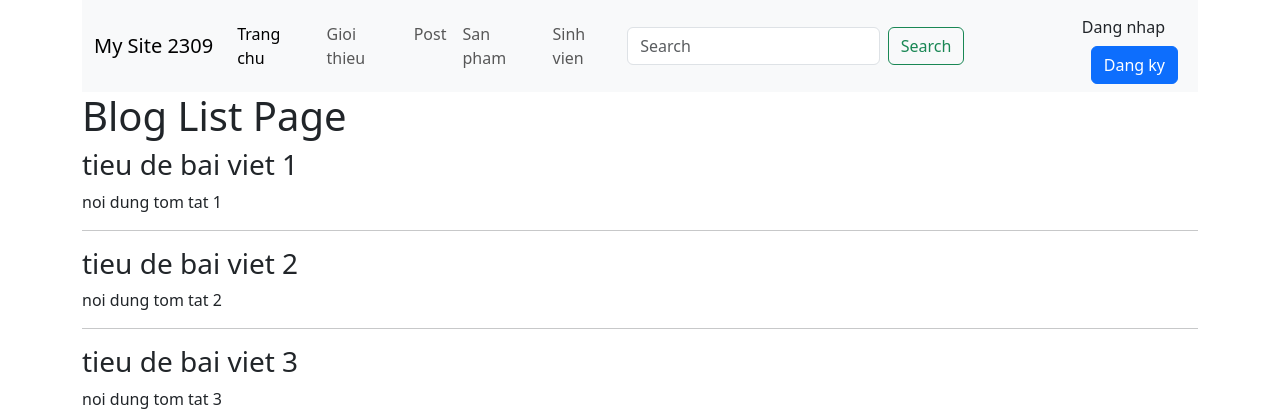
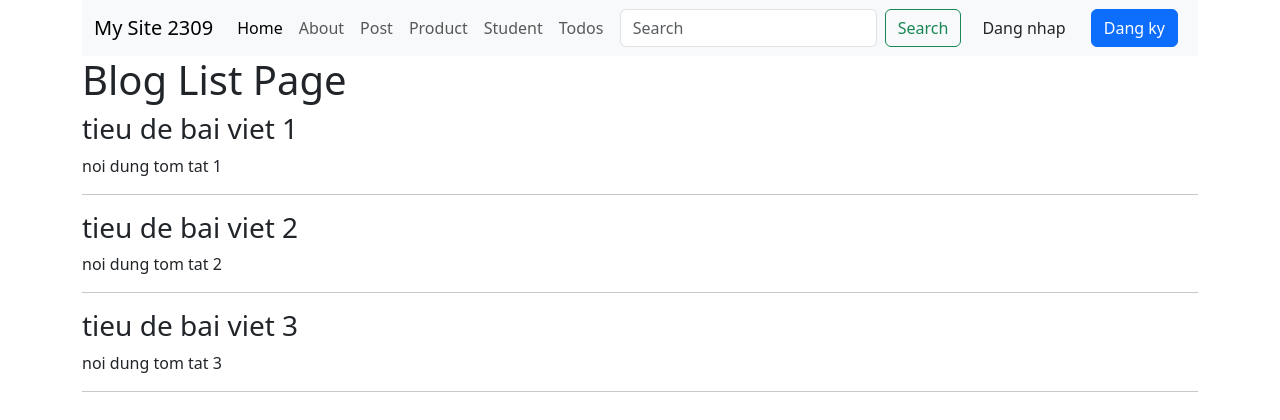
Before and after one commit to letdoitnow/mysite2309, a Django app: page /blog/ in a window 1280 px wide. Shown: the top 420 px of the page. Run offline with Django 4.2, Linux system fonts and the light colour scheme; parts of the project's set-up code (start-up, migrations or seed data) failed here and were passed over; some libraries are stand-ins or nearby versions.

Commit message:
todos page

```diff
--- a/home/templates/home/base.html
+++ b/home/templates/home/base.html
@@ -22,19 +22,22 @@
           <div class="collapse navbar-collapse" id="navbarSupportedContent">
             <ul class="navbar-nav me-auto mb-2 mb-lg-0">
               <li class="nav-item">
-                <a class="nav-link active" aria-current="page" href="/">Trang chu</a>
+                <a class="nav-link active" aria-current="page" href="/">Home</a>
               </li>
               <li class="nav-item">
-                <a class="nav-link" href="/gioi-thieu/">Gioi thieu</a>
+                <a class="nav-link" href="/gioi-thieu/">About</a>
               </li>
               <li class="nav-item">
                 <a class="nav-link" href="/blog/">Post</a>
               </li>
               <li class="nav-item">
-                <a class="nav-link" href="{% url 'product:product_list' %}">San pham</a>
+                <a class="nav-link" href="{% url 'product:product_list' %}">Product</a>
               </li>
               <li class="nav-item">
-                <a class="nav-link" href="{% url 'student:student_list' %}">Sinh vien</a>
+                <a class="nav-link" href="{% url 'student:student_list' %}">Student</a>
+              </li>
+              <li class="nav-item">
+                <a class="nav-link" href="{% url 'todos:todos_list' %}">Todos</a>
               </li>
             </ul>
             <form class="d-flex" role="search">
--- /dev/null
+++ b/todos/templates/todos/todos_list.html
@@ -0,0 +1,5 @@
+{% extends "home/base.html" %}
+
+{% block content %}
+Todos page
+{% endblock %}
--- a/todos/urls.py
+++ b/todos/urls.py
@@ -4,6 +4,7 @@ from . import views
 app_name = "todos"
 
 urlpatterns = [
-    path('api/', views.todos_list, name="todos_list"),
-    path('<int:id>/api/', views.todos_detail, name="todos_detail"),
+    path('', views.todos_list, name="todos_list"),
+    path('api/', views.todos_list_api, name="todos_list_api"),
+    path('<int:id>/api/', views.todos_detail_api, name="todos_detail_api"),
 ]
```
Also changed, not shown: todos/views.py (+8 -2 lines).
